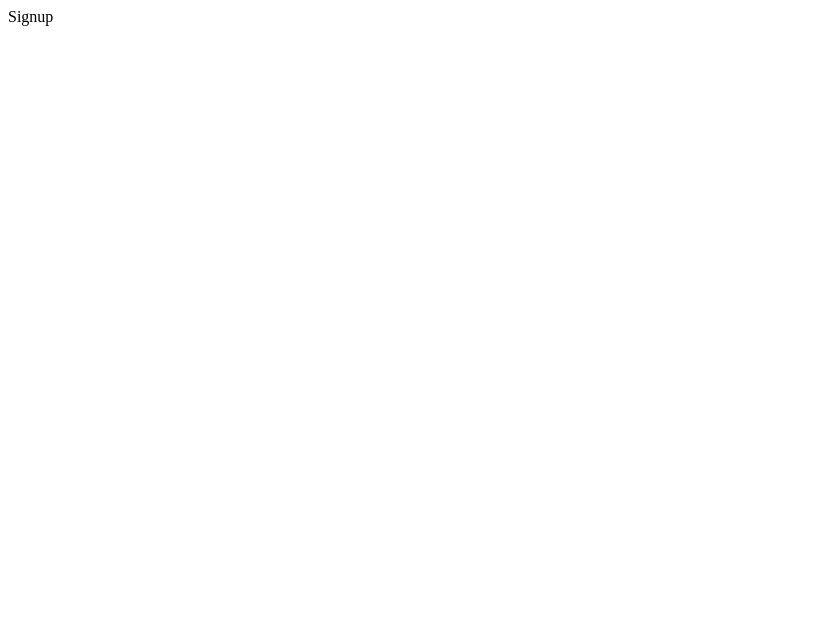
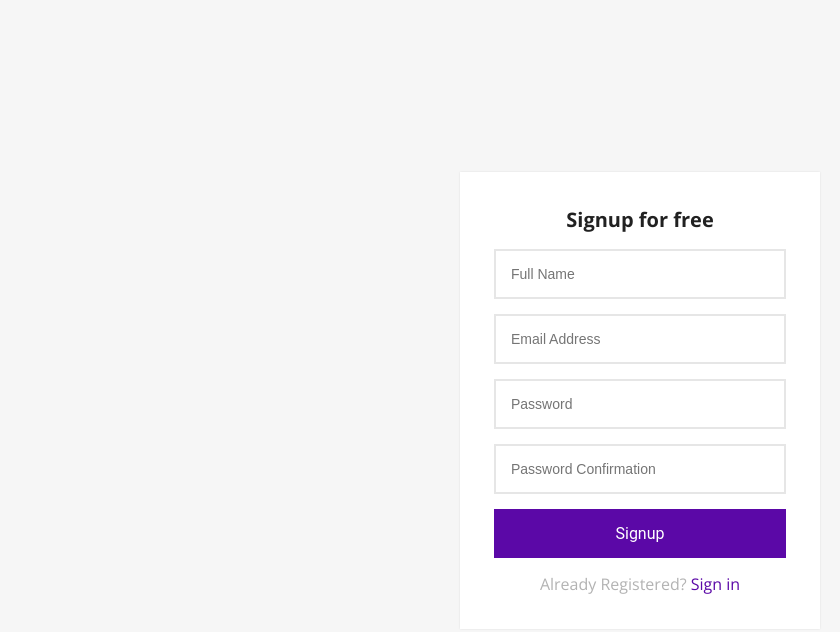
Before and after one commit to NowakBartlomiej/crud-react-laravel, a React (Vite) app in the folder react/: page /signup in a window 1280 px wide. Shown: the top 632 px of the page, without its empty margins (0-840 px from the left). Built offline with nearby package versions, Linux system fonts and the light colour scheme.

Commit message:
Created login and signup views

```diff
--- a/react/src/components/DefaultLayout.jsx
+++ b/react/src/components/DefaultLayout.jsx
@@ -1,5 +1,5 @@
 import React from 'react'
-import { Navigate, Outlet } from 'react-router-dom'
+import { Link, Navigate, Outlet } from 'react-router-dom'
 import { useStateContext } from '../contexts/ContextProvider'
 
 const DefaultLayout = () => {
@@ -10,9 +10,32 @@
     return <Navigate to="/login"/>
   }
 
+  const onLogout = (ev) => {
+    ev.preventDefault()
+  }
+
   return (
-    <div>
-      <Outlet />
+    <div id='defaultLayout'>
+      <aside>
+        <Link to="/dashboard">Dashboard</Link>
+        <Link to="/users">Users</Link>
+      </aside>
+
+      <div className="content">
+        <header>
+          <div>
+            Header
+          </div>
+          <div>
+            {user.name}
+            <a href="#" onClick={onLogout} className='btn-logout'>Logout</a>
+          </div>
+        </header>
+
+        <main>
+          <Outlet />
+        </main>
+      </div>
     </div>
   )
 }
--- a/react/src/contexts/ContextProvider.jsx
+++ b/react/src/contexts/ContextProvider.jsx
@@ -8,8 +8,11 @@
 });
 
 export const ContextProvider = ({children}) => {
-    const [user, setUser] = useState({});
+    const [user, setUser] = useState({
+        name: 'John'
+    });
     const [token, _setToken] = useState(localStorage.getItem('ACCESS_TOKEN'));
+    // const [token, _setToken] = useState(123);
 
     const setToken = (token) => {
         _setToken(token);
--- a/react/src/index.css
+++ b/react/src/index.css
@@ -0,0 +1,243 @@
+@import url('https://fonts.googleapis.com/css2?family=Open+Sans:ital,wght@0,300;0,400;0,500;0,600;0,700;0,800;1,300;1,400;1,500;1,600;1,700;1,800&display=swap');
+
+* {
+    box-sizing: border-box;
+}
+html, body, #root, #defaultLayout, #guestLayout {
+    min-height: 100vh;
+}
+
+h1, h2, h3, h4, h5, h6, p {
+    margin: 0;
+}
+
+body {
+    font-family: 'Open Sans', sans-serif;
+    margin: 0;
+    padding: 0;
+    font-size: 14px;
+    color: #212121;
+    background-color: #f6f6f6;
+}
+
+input {
+    outline: 0;
+    background: #ffffff;
+    width: 100%;
+    border: 2px solid #e6e6e6;
+    margin: 0 0 15px;
+    padding: 15px;
+    box-sizing: border-box;
+    font-size: 14px;
+    transition: all 0.3s;
+}
+
+input:focus {
+    border-color: #5b08a7;
+}
+
+.btn,
+.btn-add,
+.btn-edit,
+.btn-delete {
+    font-family: "Roboto", sans-serif;
+    outline: 0;
+    background: #5b08a7;
+    border: 0;
+    text-decoration: none;
+    padding: 15px;
+    color: #FFFFFF;
+    font-size: 16px;
+    -webkit-transition: all 0.3 ease;
+    transition: all 0.3 ease;
+    cursor: pointer;
+}
+
+.btn-block {
+    width: 100%;
+}
+
+.btn-add,
+.btn-edit,
+.btn-delete{
+    padding: 0.5rem 0.75rem;
+    font-size: 14px;
+    border-radius: 4px;
+}
+.btn-add {
+    background-color: #00a762;
+}
+.btn-delete {
+    background-color: #b72424;
+}
+
+.btn-logout {
+    text-decoration: none;
+    padding: 0.75rem 1.5rem;
+    color: #212121;
+    transition: all 0.3s;
+    border-radius: 6px;
+}
+.btn-logout:hover {
+    background-color: rgba(0, 0, 0, 0.1);
+}
+
+.btn:hover,
+.btn:active,
+.btn:focus {
+    background: #5b08a7;
+}
+
+.text-center {
+    text-align: center;
+}
+
+table {
+    width: 100%;
+    border-spacing: 0;
+    border-collapse: collapse;
+}
+
+table > thead > tr > th {
+    text-align: left;
+    padding: 0.5rem 0.5rem;
+    background-color: #efefef;
+}
+
+table > tbody > tr > td {
+    padding: 0.5rem 0.5rem;
+    border-bottom: 1px solid #efefef;
+    white-space: nowrap;
+}
+
+.card {
+    background-color: #FFF;
+    border-radius: 0.5rem;
+    box-shadow: 1px 1px 3px rgba(0, 0, 0, 0.1);
+    padding: 1.25rem 1.5rem;
+    margin-bottom: 1rem;
+    margin-top: 0.5rem;
+}
+
+.alert {
+    padding: 1rem;
+    background-color: #ff4040;
+    color: white;
+    border-radius: 0.5rem;
+    margin-bottom: 1rem;
+}
+
+.notification {
+    position: fixed;
+    right: 1rem;
+    bottom: 1rem;
+    z-index: 100;
+    padding: 1rem 1.5rem;
+    background-color: #00a762;
+    color: white;
+    border-radius: 0.5rem;
+}
+
+/* Login/Signup forms*/
+
+.login-signup-form {
+    height: 100vh;
+    display: flex;
+    justify-content: center;
+    align-items: center;
+}
+
+.login-signup-form .form {
+    width: 360px;
+    position: relative;
+    z-index: 1;
+    background: #FFFFFF;
+    max-width: 360px;
+    padding: 34px;
+    box-shadow: 0 0 2px 0 rgba(0, 0, 0, 0.1);
+}
+
+.login-signup-form .title {
+    font-size: 20px;
+    margin-bottom: 1rem;
+    text-align: center;
+}
+
+.login-signup-form .form .message {
+    margin: 15px 0 0;
+    color: #b3b3b3;
+    font-size: 16px;
+    text-align: center;
+}
+
+.login-signup-form .form .message a {
+    color: #5b08a7;
+    text-decoration: none;
+}
+
+/* Login/Signup form */
+
+
+#defaultLayout {
+    display: flex;
+}
+
+#defaultLayout aside {
+    width: 240px;
+    background-color: #5b08a7;
+    padding: 1rem
+}
+
+#defaultLayout aside > a {
+    display: block;
+    padding: 0.75rem 1rem;
+    border-radius: 6px;
+    color: white;
+    text-decoration: none;
+    transition: all 0.2s;
+}
+
+#defaultLayout aside > a:hover {
+    background-color: rgba(0, 0, 0, 0.2);
+}
+
+#defaultLayout .content {
+    flex: 1;
+}
+
+#defaultLayout header {
+    height: 80px;
+    padding: 2rem 3rem;
+    background-color: white;
+    box-shadow: 1px 1px 2px rgba(0, 0, 0, 0.2);
+    display: flex;
+    justify-content: space-between;
+    align-items: center;
+}
+
+#defaultLayout main {
+    padding: 2rem;
+}
+
+.animated {
+    -webkit-animation-duration: 0.3s;
+    animation-duration: 0.3s;
+    -webkit-animation-fill-mode: both;
+    animation-fill-mode: both;
+}
+
+.fadeInDown {
+    -webkit-animation-name: fadeInDown;
+    animation-name: fadeInDown;
+}
+
+@keyframes fadeInDown {
+    0% {
+        opacity: 0;
+        transform: translateY(-20px);
+    }
+    100% {
+        opacity: 1;
+        transform: translateY(0);
+    }
+}
--- a/react/src/views/Login.jsx
+++ b/react/src/views/Login.jsx
@@ -1,8 +1,27 @@
 import React from 'react'
+import { Link } from 'react-router-dom';
+
+
 
 const Login = () => {
+  const onSubmit = (ev) => {
+    ev.preventDefault();
+  }
+
   return (
-    <div>Login</div>
+    <div className='login-signup-form animated fadeInDown'>
+      <div className='form'>
+        <form onSubmit={onSubmit}>
+          <h1 className='title'>Login into your account</h1>
+          <input type="email" placeholder='Email'/>
+          <input type="password" placeholder='Password' />
+          <button className='btn btn-block'>Login</button>
+          <p className='message'>
+            Not Registered? <Link to='/signup'>Create an account</Link>
+          </p>
+        </form>
+      </div>
+    </div>
   )
 }
 
--- a/react/src/views/Signup.jsx
+++ b/react/src/views/Signup.jsx
@@ -1,8 +1,27 @@
 import React from 'react'
+import { Link } from 'react-router-dom';
 
 const Signup = () => {
+  const onSubmit = (ev) => {
+    ev.preventDefault();
+  }
+
   return (
-    <div>Signup</div>
+    <div className='login-signup-form animated fadeInDown'>
+      <div className='form'>
+        <form onSubmit={onSubmit}>
+          <h1 className='title'>Signup for free</h1>
+          <input type="text" placeholder='Full Name'/>
+          <input type="email" placeholder='Email Address'/>
+          <input type="password" placeholder='Password' />
+          <input type="password" placeholder='Password Confirmation' />
+          <button className='btn btn-block'>Signup</button>
+          <p className='message'>
+            Already Registered? <Link to='/login'>Sign in</Link>
+          </p>
+        </form>
+      </div>
+    </div>
   )
 }
 
```
